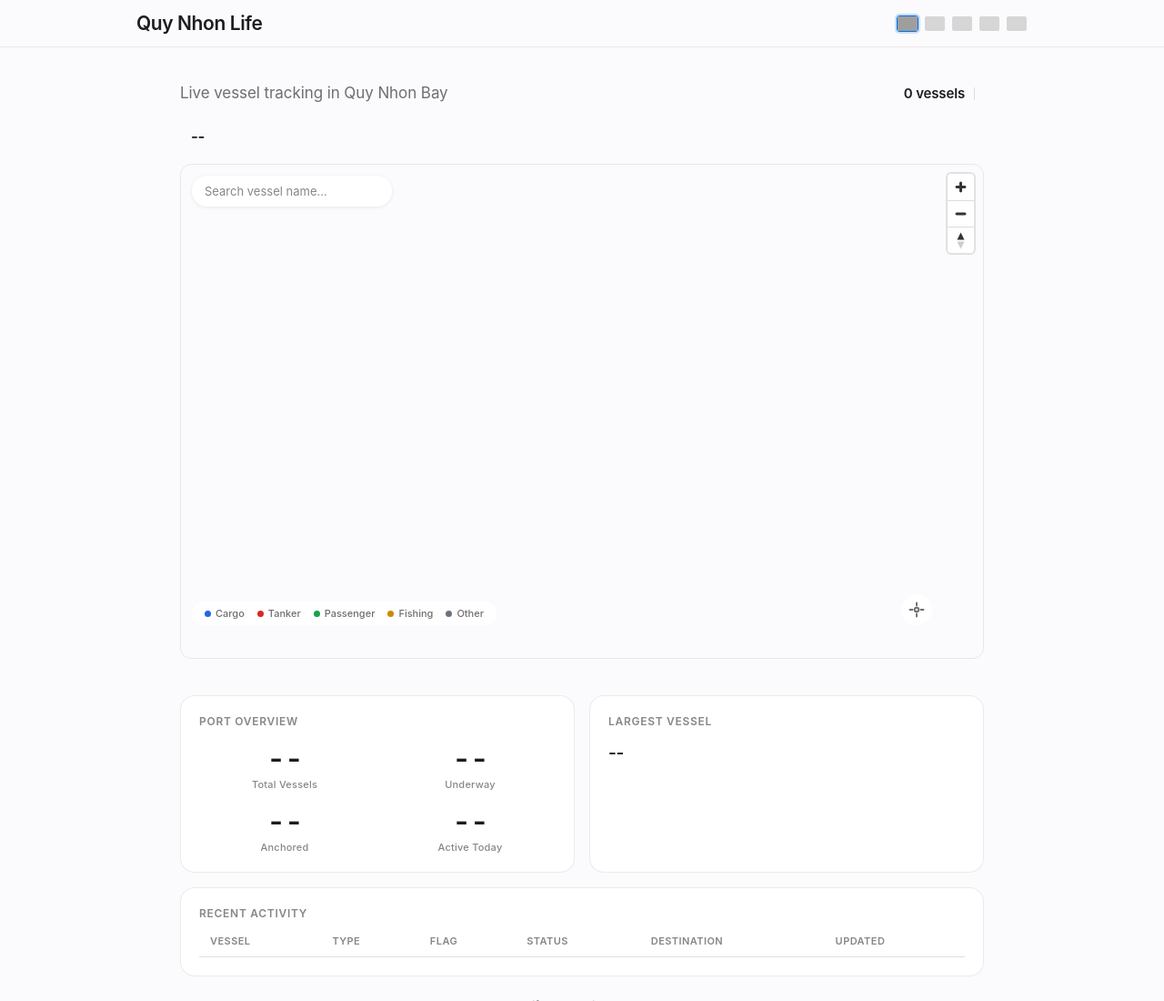
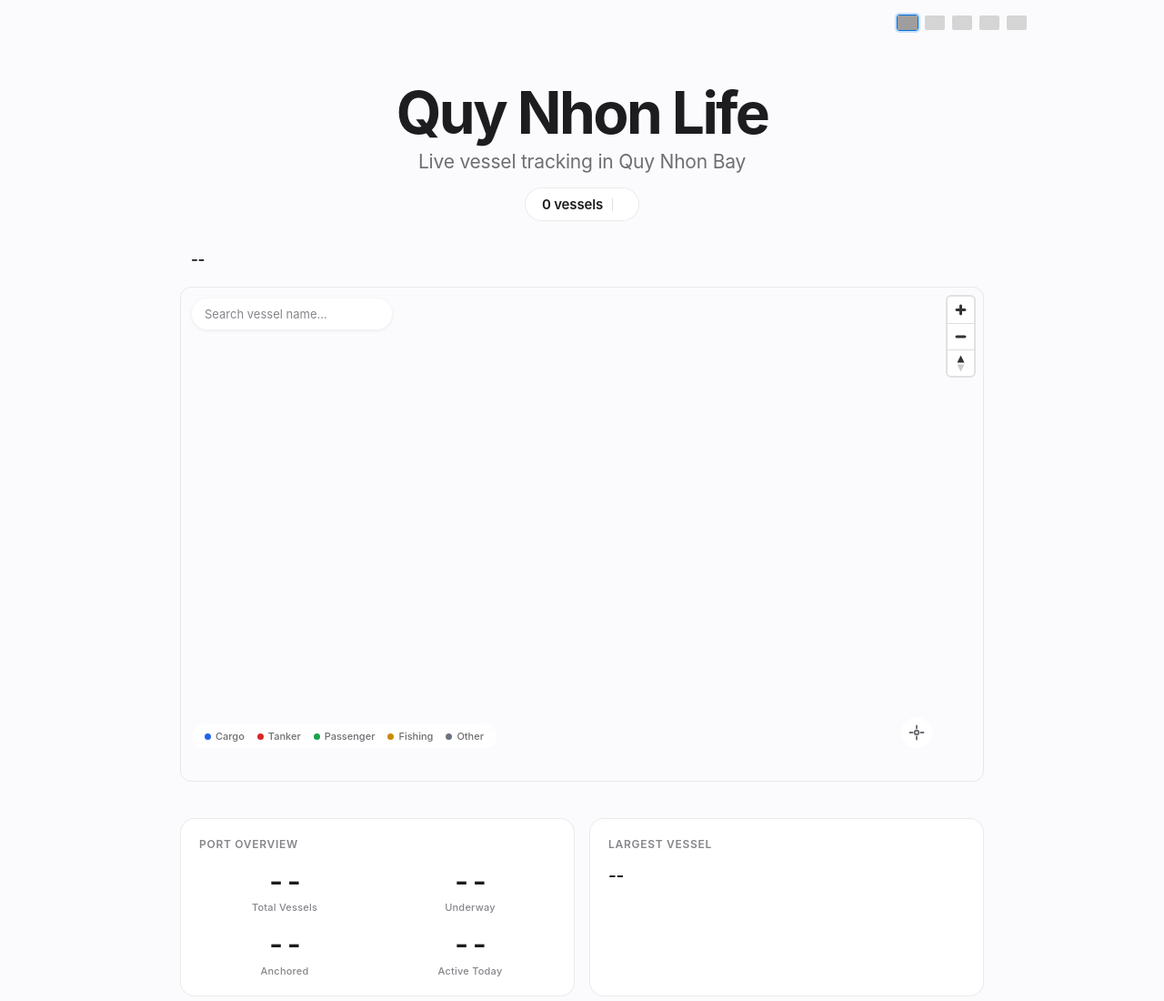
Before and after one commit to clubbah/quynhon-boat-app, a website with bundled scripts: page public/index.html in a window 1280 px wide. Shown: the top 1100 px of the page at 91% size. Built offline with nearby package versions, Linux system fonts and the light colour scheme; no server answers; grey boxes are pictures that could not be loaded; files whose address does not match are found by name.

Commit message:
design: Apple-style hero with large bold centered title
- Title moved from header to hero section, 40-64px fluid size
- Tight -0.04em letter-spacing for display weight feel
- Centered layout: title, subtitle, badge
- Header simplified to just language flags (top-right)
- No header background/border — clean open layout

Co-Authored-By: claude-flow <ruv@ruv.net>

```diff
--- a/public/css/style.css
+++ b/public/css/style.css
@@ -35,14 +35,8 @@ body {
 
 /* ─── Header ─── */
 .site-header {
-  background: rgba(251, 251, 253, 0.72);
-  backdrop-filter: saturate(180%) blur(20px);
-  -webkit-backdrop-filter: saturate(180%) blur(20px);
-  border-bottom: 1px solid var(--border);
-  padding: 0 clamp(16px, 4vw, 48px);
-  height: 52px;
-  position: sticky;
-  top: 0;
+  padding: clamp(12px, 2vw, 16px) clamp(16px, 4vw, 48px);
+  position: relative;
   z-index: 100;
 }
 
@@ -50,22 +44,8 @@ body {
   max-width: 980px;
   margin: 0 auto;
   display: flex;
-  justify-content: space-between;
+  justify-content: flex-end;
   align-items: center;
-  height: 100%;
-}
-
-.site-title {
-  font-size: 21px;
-  font-weight: 600;
-  letter-spacing: -0.02em;
-  color: var(--ink);
-}
-
-.header-controls {
-  display: flex;
-  align-items: center;
-  gap: 12px;
 }
 
 #type-filter {
@@ -123,30 +103,41 @@ body {
 
 /* ─── Hero ─── */
 .hero {
-  margin-bottom: clamp(16px, 3vw, 28px);
-  display: flex;
-  align-items: baseline;
-  justify-content: space-between;
-  flex-wrap: wrap;
-  gap: 12px;
+  margin-bottom: clamp(20px, 3vw, 32px);
+  text-align: center;
+}
+
+.site-title {
+  font-size: clamp(40px, 8vw, 64px);
+  font-weight: 700;
+  letter-spacing: -0.04em;
+  color: var(--ink);
+  line-height: 1.05;
+  margin-bottom: 8px;
 }
 
 .hero-description {
-  font-size: clamp(14px, 2vw, 17px);
+  font-size: clamp(16px, 2.5vw, 21px);
   font-weight: 400;
   color: var(--ink-tertiary);
-  letter-spacing: -0.005em;
+  letter-spacing: -0.01em;
+  margin-bottom: 16px;
 }
 
 .vessel-stats {
   display: flex;
   align-items: center;
+  justify-content: center;
 }
 
 .stat-badge {
-  display: flex;
+  display: inline-flex;
   align-items: center;
   gap: 10px;
+  background: var(--surface-elevated);
+  border: 1px solid var(--border);
+  border-radius: 980px;
+  padding: 8px 18px;
 }
 
 .stat-total {
@@ -681,10 +672,7 @@ body {
 
 /* ─── Mobile ─── */
 @media (max-width: 768px) {
-  .site-header { height: 48px; }
-  .site-title { font-size: 18px; }
-
-  .hero { flex-direction: column; align-items: flex-start; gap: 8px; }
+  .hero { margin-bottom: 20px; }
 
   .map-wrapper { height: 56vh; min-height: 320px; border-radius: 10px; }
 
--- a/public/index.html
+++ b/public/index.html
@@ -12,15 +12,13 @@
 
   <header class="site-header">
     <div class="header-inner">
-      <h1 class="site-title" id="app-title">Quy Nhon Life</h1>
-      <nav class="header-controls">
-        <div class="lang-switcher" id="lang-switcher"></div>
-      </nav>
+      <div class="lang-switcher" id="lang-switcher"></div>
     </div>
   </header>
 
   <main class="page-content">
     <section class="hero">
+      <h1 class="site-title" id="app-title">Quy Nhon Life</h1>
       <p class="hero-description" id="hero-description">Live vessel tracking in Quy Nhon Bay</p>
       <div class="vessel-stats" id="vessel-stats">
         <div class="stat-badge">
```
